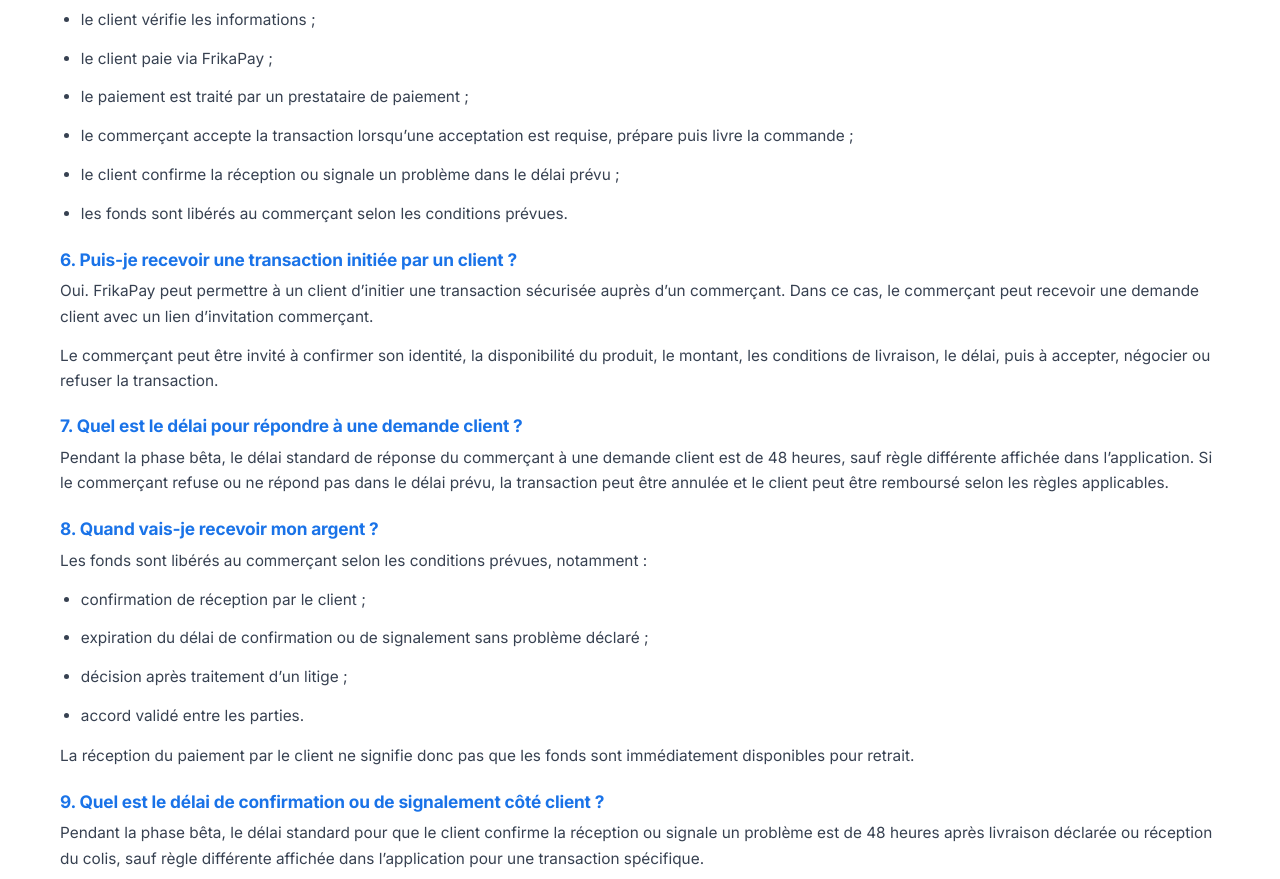
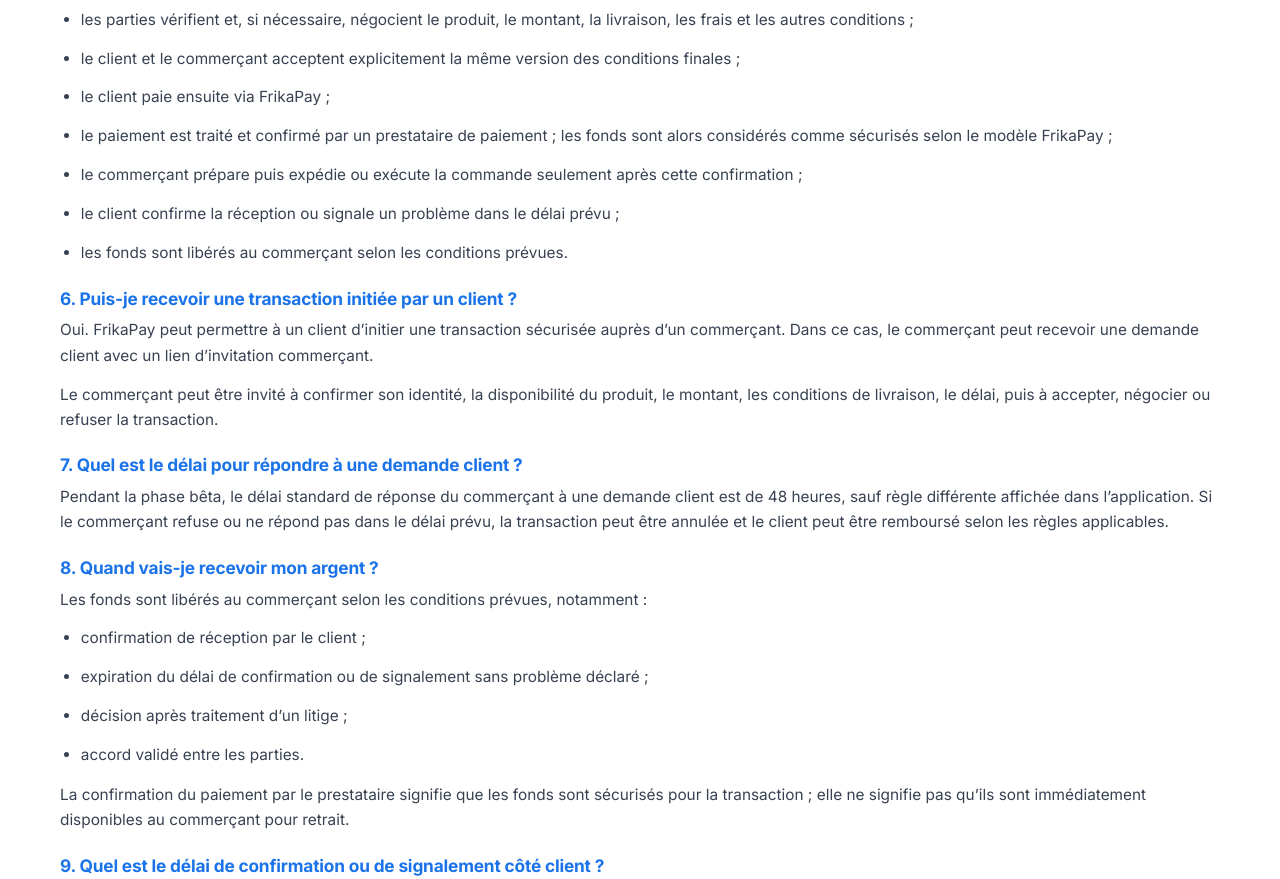
Before and after one commit to wbtnara-spec/frikapay-site-beta, a plain HTML site: page faq-commercant.html in a window 1280 px wide. Shown: the part 1120-1999 px from the top of the page. Drawn offline with Linux system fonts and the light colour scheme.

Commit message:
SITE — Align merchant FAQ transaction order

```diff
--- a/faq-commercant.html
+++ b/faq-commercant.html
@@ -95,10 +95,11 @@
 <p>Le fonctionnement général est le suivant :</p>
 <ul>
 <li><p>le commerçant crée une transaction ou un lien de paiement, ou reçoit une demande initiée par un client ;</p></li>
-<li><p>le client vérifie les informations ;</p></li>
-<li><p>le client paie via FrikaPay ;</p></li>
-<li><p>le paiement est traité par un prestataire de paiement ;</p></li>
-<li><p>le commerçant accepte la transaction lorsqu’une acceptation est requise, prépare puis livre la commande ;</p></li>
+<li><p>les parties vérifient et, si nécessaire, négocient le produit, le montant, la livraison, les frais et les autres conditions ;</p></li>
+<li><p>le client et le commerçant acceptent explicitement la même version des conditions finales ;</p></li>
+<li><p>le client paie ensuite via FrikaPay ;</p></li>
+<li><p>le paiement est traité et confirmé par un prestataire de paiement ; les fonds sont alors considérés comme sécurisés selon le modèle FrikaPay ;</p></li>
+<li><p>le commerçant prépare puis expédie ou exécute la commande seulement après cette confirmation ;</p></li>
 <li><p>le client confirme la réception ou signale un problème dans le délai prévu ;</p></li>
 <li><p>les fonds sont libérés au commerçant selon les conditions prévues.</p></li>
 </ul>
@@ -115,7 +116,7 @@
 <li><p>décision après traitement d’un litige ;</p></li>
 <li><p>accord validé entre les parties.</p></li>
 </ul>
-<p>La réception du paiement par le client ne signifie donc pas que les fonds sont immédiatement disponibles pour retrait.</p>
+<p>La confirmation du paiement par le prestataire signifie que les fonds sont sécurisés pour la transaction ; elle ne signifie pas qu’ils sont immédiatement disponibles au commerçant pour retrait.</p>
 <h2 id="quel-est-le-délai-de-confirmation-ou-de-signalement-côté-client">9. Quel est le délai de confirmation ou de signalement côté client ?</h2>
 <p>Pendant la phase bêta, le délai standard pour que le client confirme la réception ou signale un problème est de 48 heures après livraison déclarée ou réception du colis, sauf règle différente affichée dans l’application pour une transaction spécifique.</p>
 <h2 id="quels-sont-les-frais-pour-les-commerçants">10. Quels sont les frais pour les commerçants ?</h2>
```
